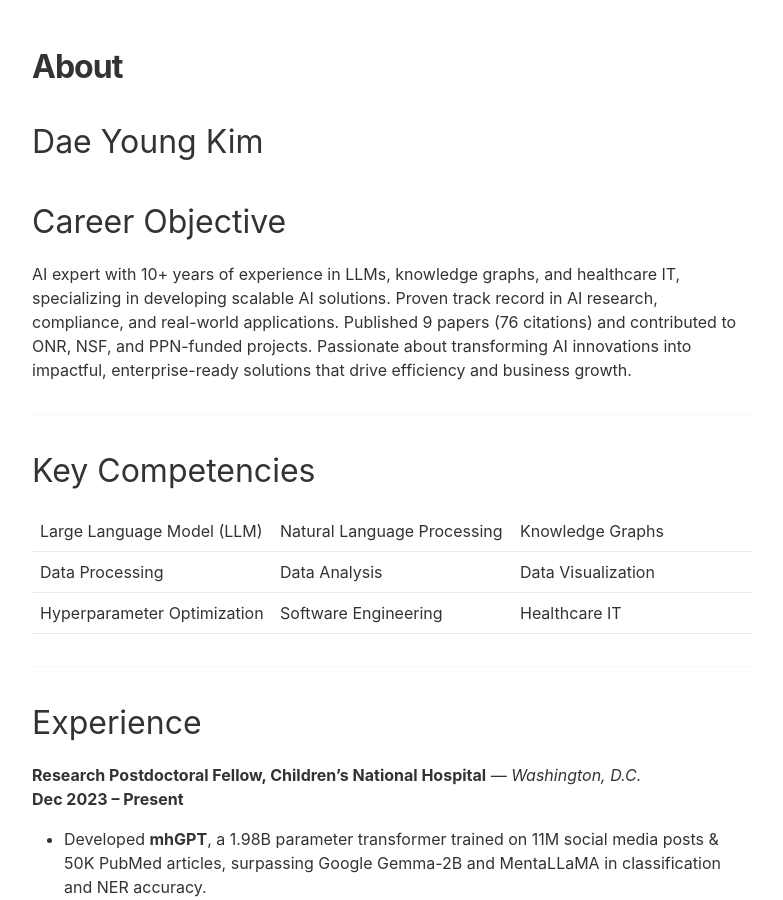
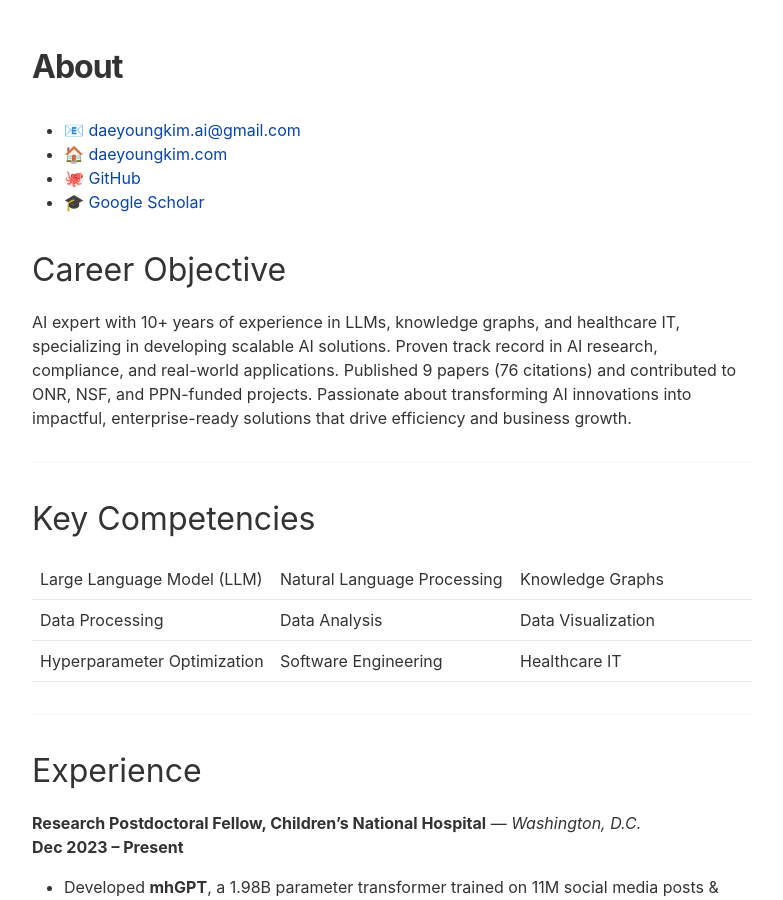
Before and after one commit to leroykim/leroykim.github.io, a Jekyll site: the page built from about.md, in a window 1280 px wide and 900 px high. Shown: the whole window, without its empty margins (248-1031 px from the left). Built offline with Jekyll 4.4.1, drawn with Linux system fonts in a browser that asks for light colours.

Commit message:
Update about page

```diff
--- a/about.md
+++ b/about.md
@@ -3,11 +3,12 @@ layout: page
 title: About
 ---
 
-# Dae Young Kim
-<!--
-[📧 daeyoungkim.ai@gmail.com](mailto:daeyoungkim.ai@gmail.com) • [🏠 daeyoungkim.com](http://daeyoungkim.com) • [🐙 GitHub](https://github.com/leroykim) • [🎓 Google Scholar](https://scholar.google.com/citations?user=ip-7PZEAAAAJ)
+<!-- # Dae Young Kim -->
 
---- -->
+- [📧 daeyoungkim.ai@gmail.com](mailto:daeyoungkim.ai@gmail.com)
+- [🏠 daeyoungkim.com](http://daeyoungkim.com)
+- [🐙 GitHub](https://github.com/leroykim)
+- [🎓 Google Scholar](https://scholar.google.com/citations?user=ip-7PZEAAAAJ)
 
 ## Career Objective
 
```
